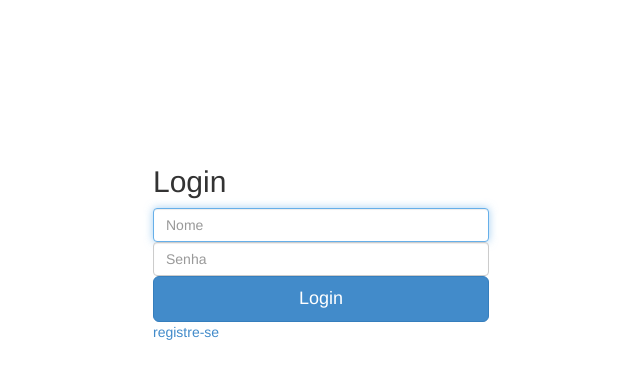
After one commit to Edineuda/cadastro, a Django app: template usuarios/templates/login.html in a window 1280 px wide. The commit adds this page. Shown: the top 379 px of the page, without its empty margins (354-994 px from the left). Run offline with Django 3.2, Linux system fonts and the light colour scheme; the template is opened without the code that fills it, so the values that code supplies are empty.

Commit message:
Pagina de Login e Lista de banco de dados

```diff
--- a/perfis/templates/index.html
+++ b/perfis/templates/index.html
@@ -5,7 +5,7 @@
 <div class="col-lg-12">
 	<div class="panel panel-default">
 		<div class="panel-heading">
-			<strong>Perfis</strong>
+			<strong>Lista de cadastro do Banco de Dados</strong>
 		</div>
 
 		{% if perfis %}
@@ -14,7 +14,7 @@
 				{% for perfil in perfis %}
 
 					<li>
-						<a href="{% url 'exibir' perfil.id %}">{{  perfil.nome }}</a> / {{ perfil.email }}
+						Nome: {{ perfil.nome }} {{ perfil.sobrenome }} / E-mail: {{ perfil.email }}/ Telefone: {{ perfil.telefone }} / Empresa: {{ perfil.nome_empresa }}
 					</li>
 				{% endfor %}
 			</ul>
--- a/perfis/views.py
+++ b/perfis/views.py
@@ -4,7 +4,7 @@ from django.contrib.auth.decorators import login_required
 
 @login_required
 def index(request):
-	return render(request, 'index.html')
+	return render(request, 'index.html', {'perfis' : Perfil.objects.all()})
 
 @login_required
 def exibir(request, perfil_id):
--- /dev/null
+++ b/usuarios/templates/login.html
@@ -0,0 +1,28 @@
+{% extends "base_usuario.html" %}
+
+{% block body %}
+
+	 <form style="width: 48%;height: 100px;position: relative; left:31%; padding-top: 125px" class="form-signin" role="form" action="{% url 'django.contrib.auth.views.login' %}" method="post">
+        {% csrf_token %}
+
+        <h2 class="form-signin-heading">Login</h2>
+
+        <input  type="text" id="id_username" name="username" class="form-control" placeholder="Nome" required autofocus>
+
+        <input type="password" id="id_password" name="password" class="form-control" placeholder="Senha" required>
+
+        <button class="btn btn-lg btn-primary btn-block" type="submit" value="Login">Login</button>
+
+        <input type="hidden" name="next" value="{{ next }}" />
+
+        {% if form.errors %}
+          <div class="alert alert-danger">
+            <button type="button" class="close" data-dismiss="alert" aria-hidden="true">&times;</button>
+            Por favor, verifique o Email e/ou Senha informados
+          </div>
+        {% endif %}
+
+        <a href="{% url 'cadastrar' %}">registre-se</a>
+    </form>
+
+{% endblock %}
```
Also changed, not shown: perfis/templates/perfil.html (deleted, +0 -10 lines), db.sqlite3, 2 other files.
